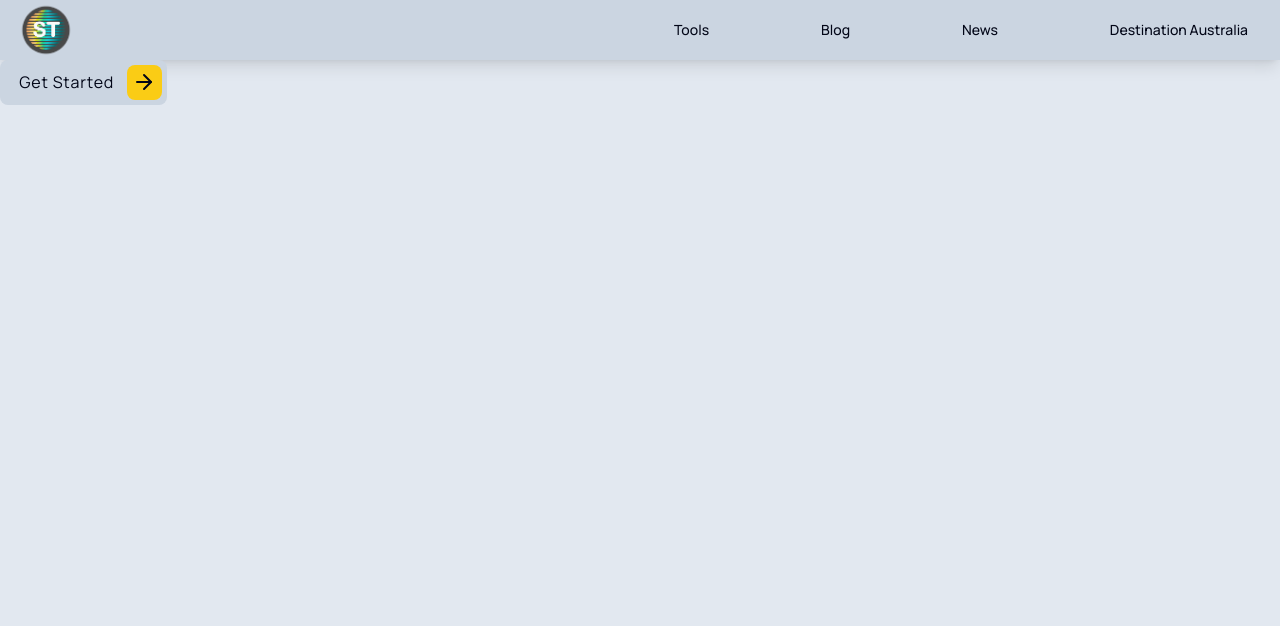
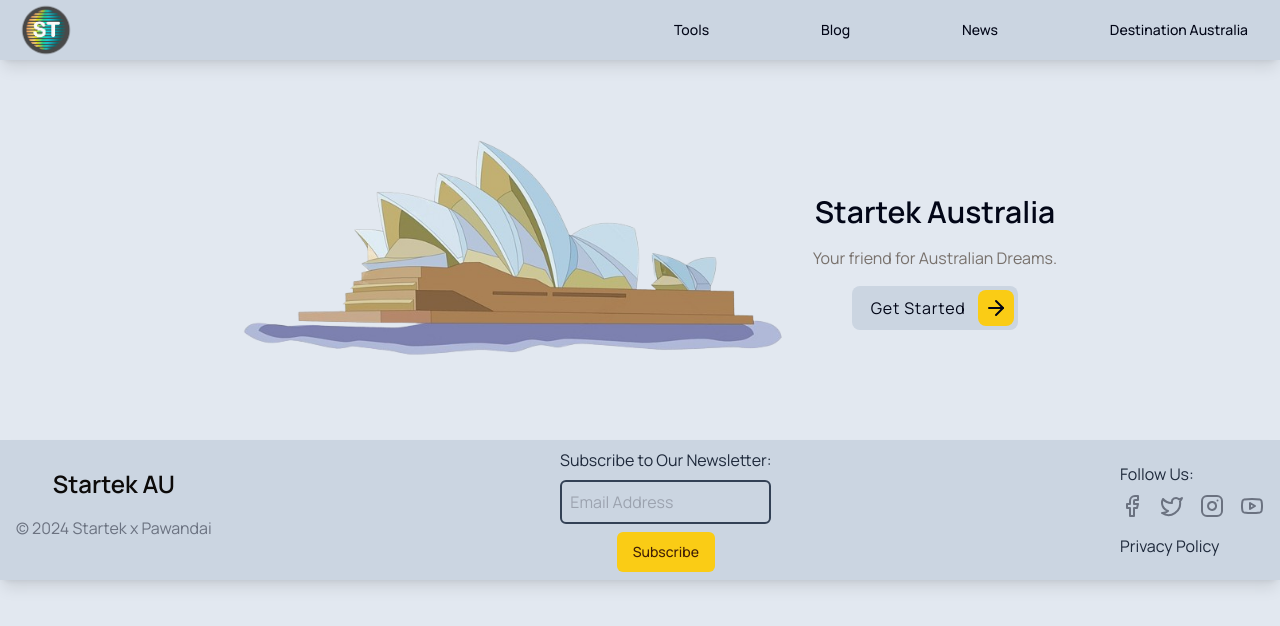
Before and after one commit to thestartek/DestinationAusWeb, a Next.js app: page / in a window 1280 px wide. Shown: the top 626 px of the page. Built offline with nearby package versions, Linux system fonts and the light colour scheme.

Commit message:
feat: showcase page and footer

```diff
--- a/src/app/(root)/layout.tsx
+++ b/src/app/(root)/layout.tsx
@@ -2,6 +2,7 @@ import type { Metadata } from "next";
 import { Manrope } from "next/font/google";
 import "../globals.css";
 import Header from "@/components/shared/Header";
+import Footer from "@/components/shared/Footer";
 
 const manrope = Manrope({
   subsets: ["latin"],
@@ -27,6 +28,7 @@ export default function RootLayout({
       <body className={`${manrope.className} bg-slate-200 dark:bg-slate-800`}>
         <Header />
         {children}
+        <Footer />
       </body>
     </html>
   );
--- a/src/app/(root)/page.tsx
+++ b/src/app/(root)/page.tsx
@@ -1,15 +1,11 @@
 "use client";
 
-import CustomButton from "@/components/shared/CustomButton";
-import { ArrowRight, MousePointer2 } from "lucide-react";
+import LandingPage from "@/components/shared/LandingPage";
 
 export default function Home() {
   return (
     <main className="max-w-7xl mx-auto text-slate-950 dark:text-slate-200">
-      <CustomButton
-        title="Get Started"
-        icon={<ArrowRight className="text-slate-950" />}
-      />
+      <LandingPage />
     </main>
   );
 }
--- /dev/null
+++ b/src/components/shared/Footer/index.tsx
@@ -0,0 +1,76 @@
+import { Button, buttonVariants } from "@/components/ui/button";
+import { Facebook, Instagram, Twitter, Youtube } from "lucide-react";
+import Link from "next/link";
+
+const Footer = () => {
+  return (
+    <main className="w-full bg-slate-300 px-4 shadow-lg mt-10 py-2 -mb-2">
+      <footer className="max-w-7xl mx-auto flex flex-col md:flex-row items-center justify-between gap-4">
+        <div className="text-center md:text-left mb-4 md:mb-3">
+          <p className="text-2xl font-semibold text-center">Startek AU</p>
+          <p className="mt-4 text-gray-500 text-center">
+            &copy; {new Date().getFullYear()} Startek x{" "}
+            <Link
+              href="https://github.com/pawandai"
+              className="hover:underline"
+            >
+              Pawandai
+            </Link>
+          </p>
+        </div>
+        <div className="flex flex-col items-center justify-center">
+          <p className="text-slate-800 mb-2">Subscribe to Our Newsletter:</p>
+          <input
+            type="email"
+            placeholder="Email Address"
+            className="p-2 border-2 mb-2 outline-none border-slate-700 focus:border-slate-950 rounded-md bg-transparent"
+          />
+          <Button>Subscribe</Button>
+        </div>
+        <div className="mt-4 md:mt-0">
+          <p className="text-slate-800 mb-2 md:text-left text-center">
+            Follow Us:
+          </p>
+          <div className="flex space-x-4 pb-4">
+            <Link
+              href="https://www.facebook.com/starteknp"
+              className="text-gray-500 hover:text-gray-400 transition-all ease-in-out duration-400"
+            >
+              <Facebook size={24} />
+            </Link>
+            <Link
+              href="https://twitter.com/starteknp"
+              target="_blank"
+              className="text-gray-500 hover:text-gray-400 transition-all ease-in-out duration-400"
+            >
+              <Twitter size={24} />
+            </Link>
+            <Link
+              href="https://www.instagram.com/starteknp/"
+              target="_blank"
+              className="text-gray-500 hover:text-gray-400 transition-all ease-in-out duration-400"
+            >
+              <Instagram size={24} />
+            </Link>
+            <Link
+              href="https://www.youtube.com/channel/UCZ9yNb94w_SFsz7rQ1LGkyw"
+              target="_blank"
+              className="text-gray-500 hover:text-gray-400 transition-all ease-in-out duration-400"
+            >
+              <Youtube size={24} />
+            </Link>
+          </div>
+          <Link
+            href="/policy"
+            target="_blank"
+            className="flex items-center justify-center hover:underline text-slate-800 md:justify-start"
+          >
+            Privacy Policy
+          </Link>
+        </div>
+      </footer>
+    </main>
+  );
+};
+
+export default Footer;
--- a/src/components/shared/Header/index.tsx
+++ b/src/components/shared/Header/index.tsx
@@ -1,11 +1,13 @@
 import Image from "next/image";
 import DesktopMenu from "./DesktopMenu";
 import MobileMenu from "./MobileMenu";
+import Link from "next/link";
 
 const Header = () => {
   return (
     <main className="w-full bg-slate-300 px-4 shadow-lg">
       <header className="max-w-7xl mx-auto flex items-center justify-between">
+        <Link href="/">
           <Image
             className=""
             src="/startek.png"
@@ -13,6 +15,7 @@ const Header = () => {
             height={60}
             alt="Logo"
           />
+        </Link>
 
         <DesktopMenu />
         <div className="flex md:hidden">
--- /dev/null
+++ b/src/components/shared/LandingPage/index.tsx
@@ -0,0 +1,31 @@
+import { ArrowRight } from "lucide-react";
+import CustomButton from "../CustomButton";
+import Image from "next/image";
+
+const LandingPage = () => {
+  return (
+    <section className="flex flex-col md:flex-row items-center gap-4 mt-8 md:mt-16 md:justify-center">
+      <Image
+        src="/landingpage.png"
+        height={359}
+        width={744}
+        alt="Landing Page"
+        className="md:w-[574px] md:h-[276px]"
+      />
+      <div className="flex flex-col items-center justify-center gap-4">
+        <h2 className="font-semibold text-3xl text-center">
+          Startek Australia
+        </h2>
+        <p className="text-muted-foreground text-center">
+          Your friend for Australian Dreams.
+        </p>
+        <CustomButton
+          title="Get Started"
+          icon={<ArrowRight className="text-slate-950" />}
+        />
+      </div>
+    </section>
+  );
+};
+
+export default LandingPage;
```
Lines whose indentation alone changed are shown as unchanged.
